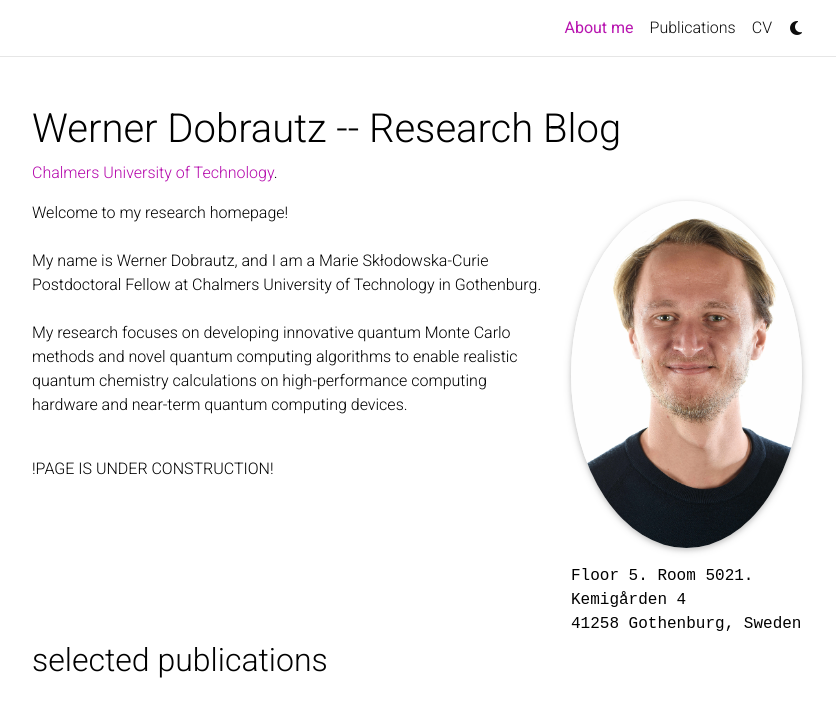
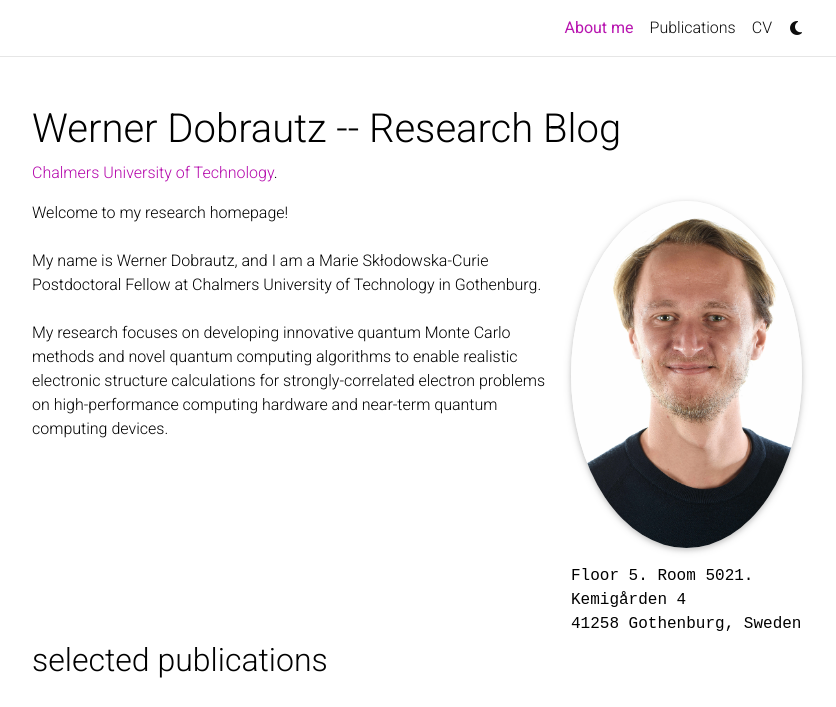
Before and after one commit to dobrautz/dobrautz.github.io, a Jekyll site: the page built from _pages/about.md, in a window 1280 px wide and 977 px high, cut to the strip 0-707 px from the top of the window. Shown: the whole strip, without its empty margins (223-1059 px from the left). Built offline with Jekyll 4.4.1, drawn with Linux system fonts in a browser that asks for light colours; full-size pictures stand in for the smaller copies a plugin makes; comment, search, counter and statistics services are not loaded; a style sheet for code colours, icons or effects is not loaded.

Commit message:
Update about.md

```diff
--- a/_pages/about.md
+++ b/_pages/about.md
@@ -2,7 +2,7 @@
 layout: about
 title: About me
 permalink: /
-subtitle: <a href='https://www.chalmers.se/'>Chalmers University of Technology</a>.
+subtitle: <a href='https://www.chalmers.se/en/persons/dobrautz/'>Chalmers University of Technology</a>.
 
 profile:
   align: right
@@ -20,6 +20,4 @@
 ---
 Welcome to my research homepage! <br><br>
 My name is Werner Dobrautz, and I am a Marie Skłodowska-Curie Postdoctoral Fellow at Chalmers University of Technology in Gothenburg. <br><br>
-My research focuses on developing innovative quantum Monte Carlo methods and novel quantum computing algorithms to enable realistic quantum chemistry calculations on high-performance computing hardware and near-term quantum computing devices. <br><br>
-
-!PAGE IS UNDER CONSTRUCTION!
+My research focuses on developing innovative quantum Monte Carlo methods and novel quantum computing algorithms to enable realistic electronic structure calculations for strongly-correlated electron problems on high-performance computing hardware and near-term quantum computing devices. <br><br>
```
